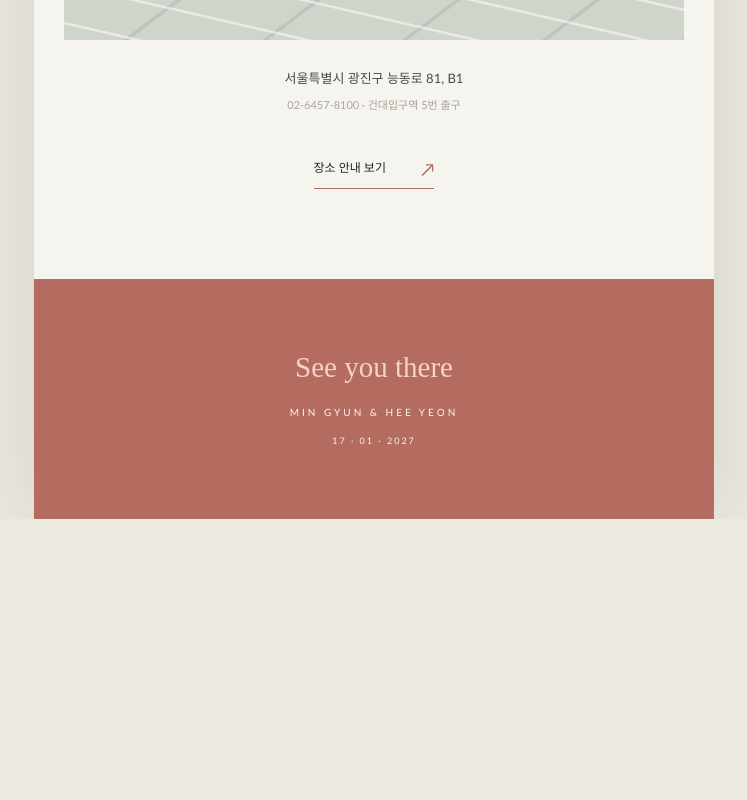
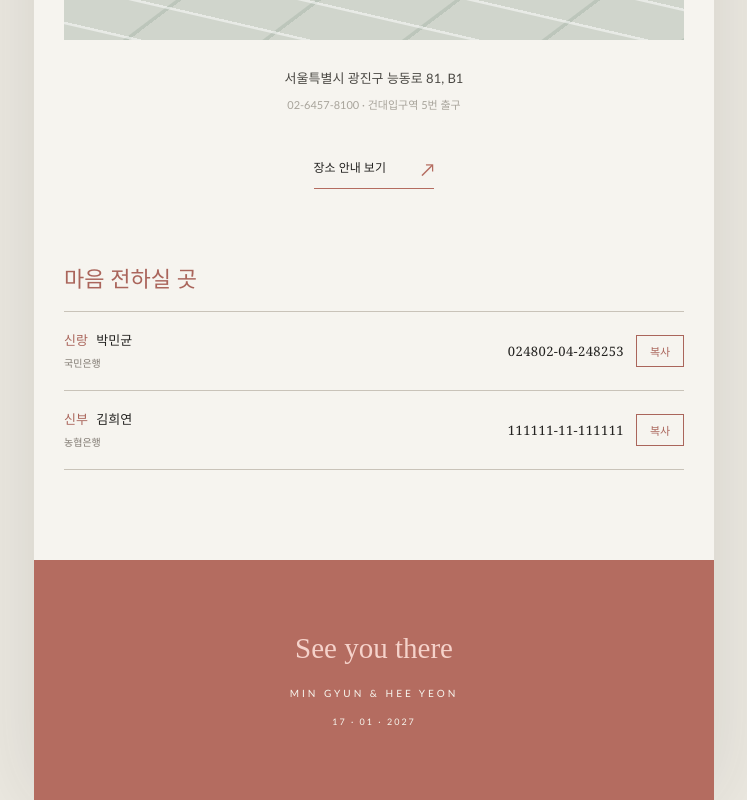
Before and after one commit to parkmingyun99/wedding-invitation, a React (Vite) app: page / in a window 1280 px wide. Shown: the part 5966-6766 px from the top of the page, without its empty margins (266-1013 px from the left). Before the commit the page ends 6485 px from the top, so only its background shows below. Built offline with nearby package versions, Linux system fonts and the light colour scheme.

Commit message:
Add bank account copy buttons

```diff
--- a/src/App.tsx
+++ b/src/App.tsx
@@ -11,6 +11,13 @@ const photos = [
 
 function App() {
   const [daysLeft, setDaysLeft] = useState(0);
+  const [copiedAccount, setCopiedAccount] = useState('');
+
+  const copyAccount = async (account: string, owner: string) => {
+    await navigator.clipboard.writeText(account);
+    setCopiedAccount(owner);
+    window.setTimeout(() => setCopiedAccount(''), 1800);
+  };
 
   useEffect(() => {
     const weddingDay = new Date('2027-01-17T13:00:00+09:00');
@@ -80,6 +87,21 @@ function App() {
         <div className="map-card"><div className="map-lines" /><span>HOUSE OF THE RAUM<br /><b>VELLUS HALL</b></span></div>
         <p className="address">서울특별시 광진구 능동로 81, B1<br /><small>02-6457-8100 · 건대입구역 5번 출구</small></p>
         <a className="map-link" href="https://houseoftheraum.co.kr/location/" target="_blank" rel="noreferrer">장소 안내 보기 <span>↗</span></a>
+        <div className="account-area">
+          <p className="account-title">마음 전하실 곳</p>
+          <div className="account-list">
+            <div className="account-row">
+              <span><b>신랑</b> 박민균<br /><small>국민은행</small></span>
+              <strong>024802-04-248253</strong>
+              <button type="button" onClick={() => copyAccount('024802-04-248253', 'groom')}>{copiedAccount === 'groom' ? '복사됨' : '복사'}</button>
+            </div>
+            <div className="account-row">
+              <span><b>신부</b> 김희연<br /><small>농협은행</small></span>
+              <strong>111111-11-111111</strong>
+              <button type="button" onClick={() => copyAccount('111111-11-111111', 'bride')}>{copiedAccount === 'bride' ? '복사됨' : '복사'}</button>
+            </div>
+          </div>
+        </div>
       </section>
 
       <footer className="footer"><p className="script">See you there</p><p>MIN GYUN &amp; HEE YEON</p><small>17 · 01 · 2027</small></footer>
--- a/src/styles.css
+++ b/src/styles.css
@@ -89,9 +89,10 @@ h2 { margin: 0; font-family: Georgia, serif; font-size: clamp(31px, 8vw, 53px);
 .map-card span { position: relative; z-index: 1; font-size: 12px; letter-spacing: 2px; line-height: 1.7; text-align: center; }.map-card b { font-size: 17px; }
 .map-lines { position: absolute; inset: -50% -20%; background: repeating-linear-gradient(25deg, transparent 0 35px, rgba(255,255,255,.5) 36px 38px), repeating-linear-gradient(155deg, transparent 0 80px, rgba(111,137,119,.2) 81px 84px); transform: rotate(-12deg); }
 .address { color: #4b4944; font-size: 13px; line-height: 2; }.map-link { display: inline-flex; gap: 35px; margin-top: 28px; padding-bottom: 8px; border-bottom: 1px solid #b46c60; color: #242321; font-size: 12px; text-decoration: none; }.map-link span { color: #b46c60; font-size: 18px; }
+.account-area { margin-top: 72px; text-align: left; }.account-title { margin: 0 0 18px; color: #aa655b; font-family: Georgia, serif; font-size: 22px; }.account-list { border-top: 1px solid #c9c3b9; }.account-row { display: grid; grid-template-columns: 1fr auto auto; gap: 12px; align-items: center; padding: 17px 0; border-bottom: 1px solid #c9c3b9; }.account-row span { font-size: 13px; line-height: 1.7; }.account-row span b { margin-right: 5px; color: #aa655b; font-weight: 400; }.account-row small { color: #807a72; font-size: 10px; }.account-row strong { font-family: Georgia, serif; font-size: 13px; font-weight: 400; letter-spacing: .4px; }.account-row button { min-width: 48px; padding: 7px 8px; border: 1px solid #aa655b; border-radius: 0; background: transparent; color: #aa655b; font-family: inherit; font-size: 11px; cursor: pointer; }
 .footer { padding: 72px 30px; background: #b46c60; color: #f7f5ed; text-align: center; }.footer .script { color: #f5d2ca; }.footer p:not(.script) { font-size: 10px; letter-spacing: 3px; }.footer small { font-size: 9px; letter-spacing: 2px; }
 .reveal { opacity: 0; transform: translateY(35px); transition: opacity .9s ease, transform .9s ease; }.reveal.is-visible { opacity: 1; transform: translateY(0); }
 @keyframes heroZoom { from { transform: scale(1.08); } to { transform: scale(1); } } @keyframes riseIn { from { opacity: 0; transform: translateY(30px); } to { opacity: 1; transform: translateY(0); } }
 
 @media (min-width: 681px) { .hero { min-height: 780px; } }
-@media (max-width: 420px) { .intro, .details, .location, .gallery { padding-right: 22px; padding-left: 22px; } .feature-photo { margin-right: 22px; margin-left: 22px; } .date-lockup strong { font-size: 118px; } }
+@media (max-width: 420px) { .intro, .details, .location, .gallery { padding-right: 22px; padding-left: 22px; } .feature-photo { margin-right: 22px; margin-left: 22px; } .date-lockup strong { font-size: 118px; } .account-row { grid-template-columns: 1fr auto; }.account-row strong { grid-column: 1; grid-row: 2; }.account-row button { grid-column: 2; grid-row: 1 / span 2; } }
```
